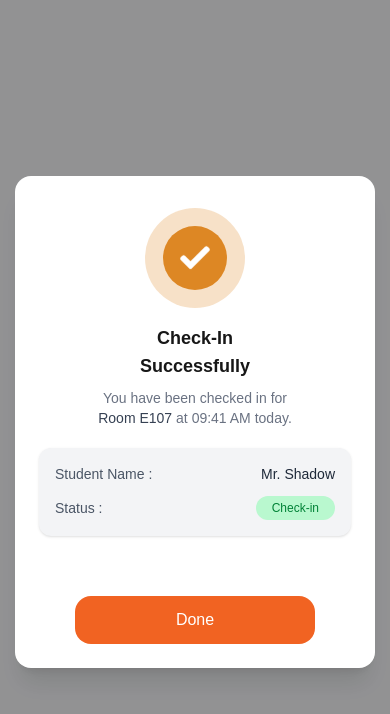
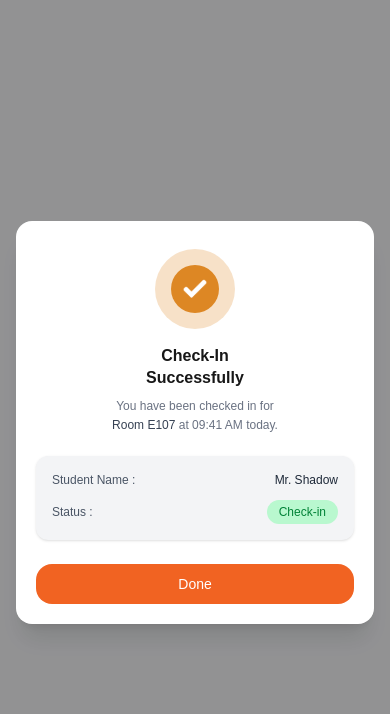
Before and after one commit to KMITL-PCC/project-front, a Next.js app: page /testpage in a window 390 px wide. Both pictures are taken after a click on the button "Show Check-In". Shown: the top 714 px of the page. Built offline with nearby package versions, Linux system fonts and the light colour scheme.

Commit message:
checkinnnnnja
ทำ responsive แล้วจ้าา

```diff
--- a/components/checkin/checkinnn.tsx
+++ b/components/checkin/checkinnn.tsx
@@ -23,30 +23,30 @@ export default function CheckStatusModal({
   const isCheckIn = type === "checkin";
 
   return (
-    <div className="fixed inset-0 z-50 flex items-center justify-center bg-black/40">
-      <div className="w-[360px] rounded-2xl bg-white p-6 shadow-xl flex flex-col">
+    <div className="fixed inset-0 z-50 flex items-center justify-center bg-black/40 px-4">
+      <div className="w-full max-w-sm sm:max-w-md rounded-2xl bg-white p-5 sm:p-6 shadow-xl flex flex-col">
 
         {/* ===== Content ===== */}
         <div className="flex-1">
 
           {/* Icon */}
-          <div className="mx-auto mt-2 flex h-25 w-25 items-center justify-center rounded-full bg-[#DD8724]/25">
-            <div className="flex h-16 w-16 items-center justify-center rounded-full bg-[#DD8724]">
+          <div className="mx-auto mt-2 flex h-20 w-20 sm:h-24 sm:w-24 items-center justify-center rounded-full bg-[#DD8724]/25">
+            <div className="flex h-12 w-12 sm:h-16 sm:w-16 items-center justify-center rounded-full bg-[#DD8724]">
                 <img
                     src="/check.svg" alt="check icon"
-                    className="h-9 w-9"
+                className="h-7 w-7 sm:h-9 sm:w-9"
                 />
             </div>
           </div>
 
           {/* Title */}
-          <h2 className="mt-4 text-center text-lg font-semibold">
+          <h2 className="mt-4 text-center text-base sm:text-lg font-semibold leading-snug">
             {isCheckIn ? "Check-In" : "Check-Out"} <br />
             Successfully
           </h2>
 
           {/* Description */}
-          <p className="mt-2 text-center text-sm text-gray-500">
+          <p className="mt-2 text-center text-xs sm:text-sm text-gray-500 leading-relaxed">
             You have been checked {isCheckIn ? "in" : "out"} for <br />
             <span className="font-medium text-gray-700">
               Room {room}
@@ -56,17 +56,17 @@ export default function CheckStatusModal({
 
           {/* Info Card */}
           <div className="mt-5 rounded-xl bg-gray-100 p-4 shadow-sm">
-            <div className="flex justify-between text-sm text-gray-600">
+            <div className="flex justify-between text-xs sm:text-sm text-gray-600">
               <span>Student Name :</span>
               <span className="font-medium text-gray-800">
                 {studentName}
               </span>
             </div>
 
-            <div className="mt-3 flex items-center justify-between text-sm">
+            <div className="mt-3 flex items-center justify-between text-xs sm:text-sm">
               <span className="text-gray-600">Status :</span>
               <span
-                className={`rounded-full px-4 py-1 text-xs font-medium
+                className={`rounded-full px-3 py-1 text-xs font-medium
                   ${
                     isCheckIn
                       ? "bg-green-200 text-green-700"
@@ -82,7 +82,7 @@ export default function CheckStatusModal({
         {/* ===== Button ===== */}
         <button
           onClick={onClose}
-          className="mt-15 mx-auto flex w-60 items-center justify-center gap-3 rounded-2xl bg-[#F16322] py-3 text-white"
+          className="mt-6 sm:mt-8 mx-auto flex w-full max-w-xs items-center justify-center rounded-2xl bg-[#F16322] py-2.5 sm:py-3 text-sm sm:text-base text-white"
         >
           Done
         </button>
```
